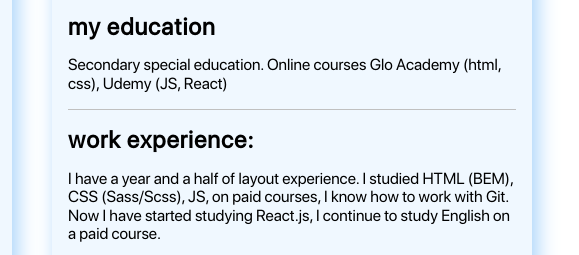
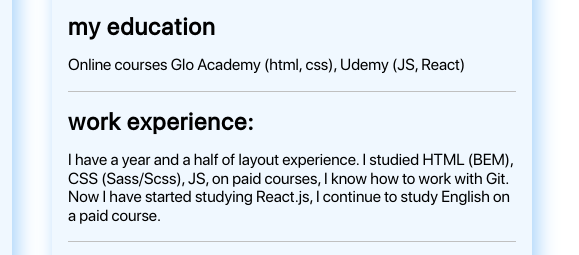
Before and after one commit to RomanDyukoff/My-CV, a plain HTML site: page index.html in a window 1280 px wide. Shown: the part 316-571 px from the top of the page, 508-1087 px from the left. Drawn offline with Linux system fonts and the light colour scheme.

Commit message:
Update index.html
edited the text

```diff
--- a/index.html
+++ b/index.html
@@ -69,7 +69,7 @@
             </div>
             <div class="education line">
               <h3 class="education__title title">my education</h3>
-              <p class="education__text">Secondary special education. Online courses Glo Academy (html, css), Udemy (JS, React)</p>
+              <p class="education__text">Online courses Glo Academy (html, css), Udemy (JS, React)</p>
             </div>
             <div class="work line">
               <h3 class="work__title title">work experience:</h3>
```
